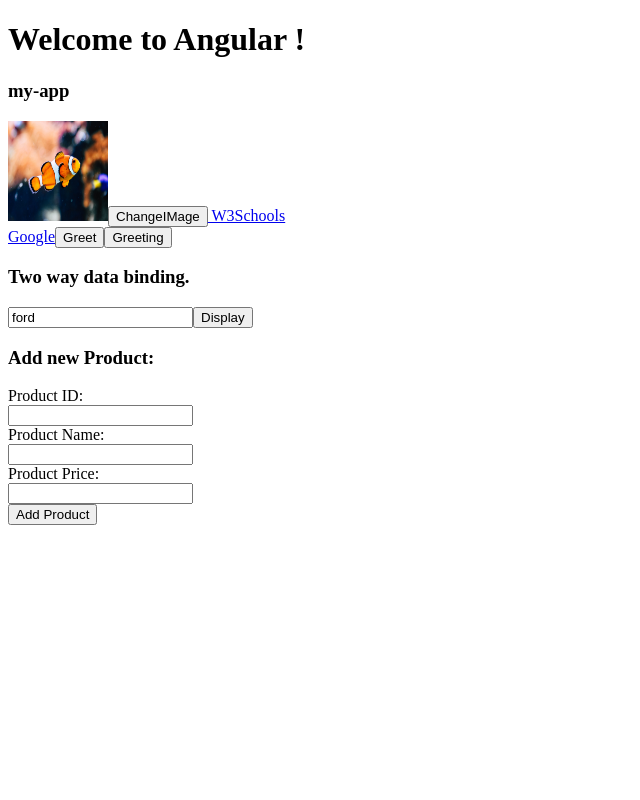
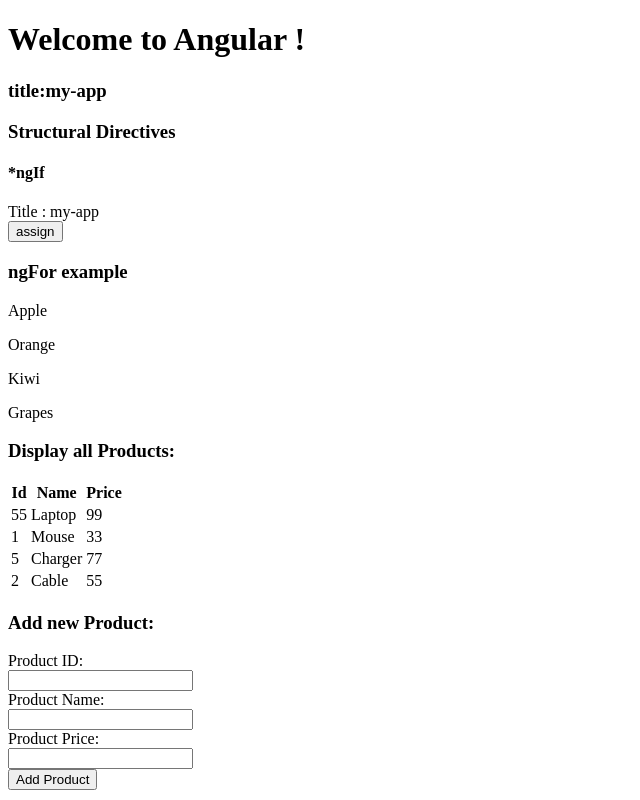
Before and after one commit to sreenath20/f24-b1-angular-demo, an Angular app: page / in a window 1280 px wide. Shown: the whole page, without its empty margins (0-640 px from the left). Built offline with nearby package versions, Linux system fonts and the light colour scheme.

Commit message:
added *ngIf *ngFor demo

```diff
--- a/src/app/app.component.html
+++ b/src/app/app.component.html
@@ -1,21 +1,81 @@
-<h1> Welcome to Angular !</h1>
-<!-- interpolation -->
-<h3>{{title}}</h3>
+<div *ngIf="isEnabled">
+  <h1> Welcome to Angular !</h1>
+  <!-- interpolation -->
+  <h3> title:{{title}}</h3>
+
+  <h3>Structural Directives</h3>
+  <h4>*ngIf</h4>
+  <div *ngIf="title">
+    Title : {{title}}
+  </div>
+
+  <div *ngIf="someProduct">
+
+    <h4>Product details:</h4>
+    <p>
+      id:{{someProduct.id}}
+      name:{{someProduct.name}}
+      price:{{someProduct.price}}
+    </p>
+
+  </div>
+  <button (click)="assignProduct()">assign</button>
 
 
-<img [src] = "imageUrl" alt="Fish image" height="100px" width="100px">
 
-<button (click)="changeImage()">ChangeIMage</button>
+</div>
+
+<div>
+  <h3>ngFor example</h3>
+  <p *ngFor="let fruit of fruits" >
+    {{fruit}}
+  </p>
+</div>
+
+<div>
+  <h3>Display all Products:</h3>
+  <table *ngIf="products">
+
+    <tr>
+      <th>Id</th>
+      <th>Name</th>
+      <th>Price</th>
+    </tr>
+    <tr *ngFor="let product of products">
+      <td>{{product.id}}</td>
+      <td>{{product.name}}</td>
+      <td>{{product.price}}</td>
+    </tr>
+  </table>
+
+  <h3> Add new Product: </h3>
+<form id="form1">
+  <label for="pId">Product ID:</label><br>
+  <input type="text" id="pId" name="pId" [(ngModel)] = "product.id">
+  <br>
+  <label for="pName">Product Name:</label><br>
+  <input type="text" id="pName" name="pName" [(ngModel)] = "product.name">
+  <br>
+  <label for="pPrice">Product Price:</label><br>
+  <input type="text" id="pPrice" name="pPrice" [(ngModel)] = "product.price">
+  <br>
+  <button (click)="addNewProduct()">Add Product</button>
+</form>
+</div>
+
+<!-- <img [src] = "imageUrl" alt="Fish image" height="100px" width="100px">
+
+<button (click)="changeImage()">ChangeIMage</button> -->
 
 <!-- <img src ="./assets/images/fish.jpg"  alt="Fish image"> -->
 
 <!-- property binding -->
-<a href="https://www.w3schools.com"> W3Schools</a> <br>
+<!-- <a href="https://www.w3schools.com"> W3Schools</a> <br>
 <a [href] = "url">Google</a>
-<button [disabled]="isDisabled">Greet</button>
+<button [disabled]="isDisabled">Greet</button> -->
 
 <!-- evevnt binding -->
-<button (click)="greet()">Greeting</button>
+<!-- <button (click)="greet()">Greeting</button>
 
 <p [hidden]=true>
   My para graph
@@ -38,4 +98,4 @@
   <input type="text" id="pPrice" name="pPrice" [(ngModel)] = "product.price">
   <br>
   <button (click)="addProduct()">Add Product</button>
-</form>
+</form>  -->
--- a/src/app/app.component.ts
+++ b/src/app/app.component.ts
@@ -1,11 +1,12 @@
 import { Component } from '@angular/core';
 import { RouterOutlet } from '@angular/router';
 import { FormsModule } from '@angular/forms';
+import { CommonModule } from '@angular/common';
 import { Product } from './model/product';
 @Component({
   selector: 'app-root',
   standalone: true,
-  imports: [RouterOutlet, FormsModule],
+  imports: [CommonModule, RouterOutlet, FormsModule],
   templateUrl: './app.component.html',
   styleUrl: './app.component.css',
 
@@ -16,9 +17,28 @@ export class AppComponent {
   url = "https://www.google.com";
   isDisabled = false;
   name = "ford";
+  isEnabled = true;
+  fruits: string[] = ["Apple", "Orange", "Kiwi", "Grapes"];
+
+  products: Product[] = [];
 
   product: Product = new Product();
+  someProduct?: Product;// =  new Product(55,"Some name",3456.00);
+  constructor() {
+    this.products.push(new Product(55, "Laptop", 99.00));
+    this.products.push(new Product(1, "Mouse", 33.00));
+    this.products.push(new Product(5, "Charger", 77.00));
+    this.products.push(new Product(2, "Cable", 55.00));
 
+  }
+  public addNewProduct(){
+    this.products.push(this.product);
+    this.product= new Product();
+  }
+  public assignProduct() {
+
+    this.someProduct = new Product(55, "Some name", 3456.00);
+  }
   public addProduct() {
     console.log(this.product);
   }
--- a/src/app/model/Product.ts
+++ b/src/app/model/Product.ts
@@ -1,7 +1,3 @@
-export class Product{
-     public id?:number;
-     public name?:string;
-     public price?:number;
-    // constructor(id:number,name:string,price:number);
-    // constructor(){};
+export class Product {
+    constructor(public id?: number, public name?: string, public price?: number) { };
 }
```
